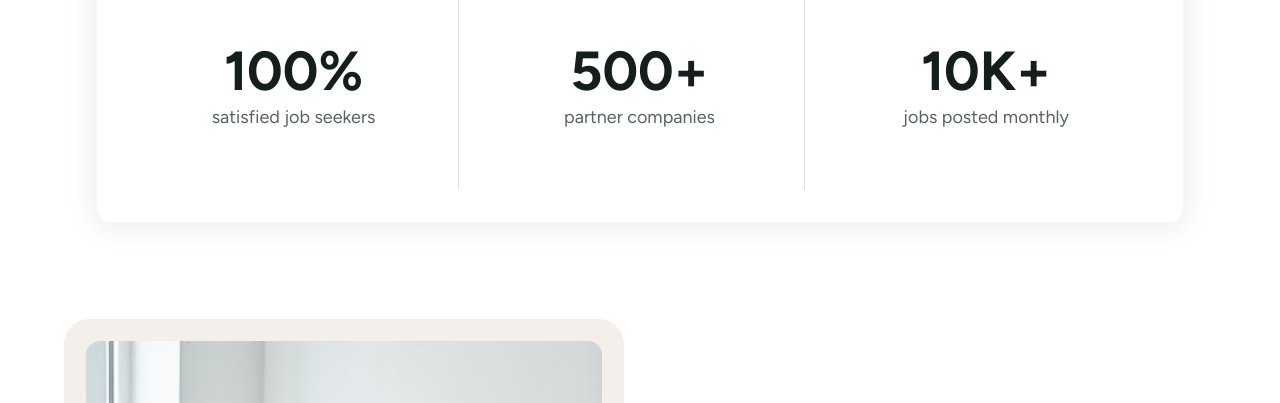
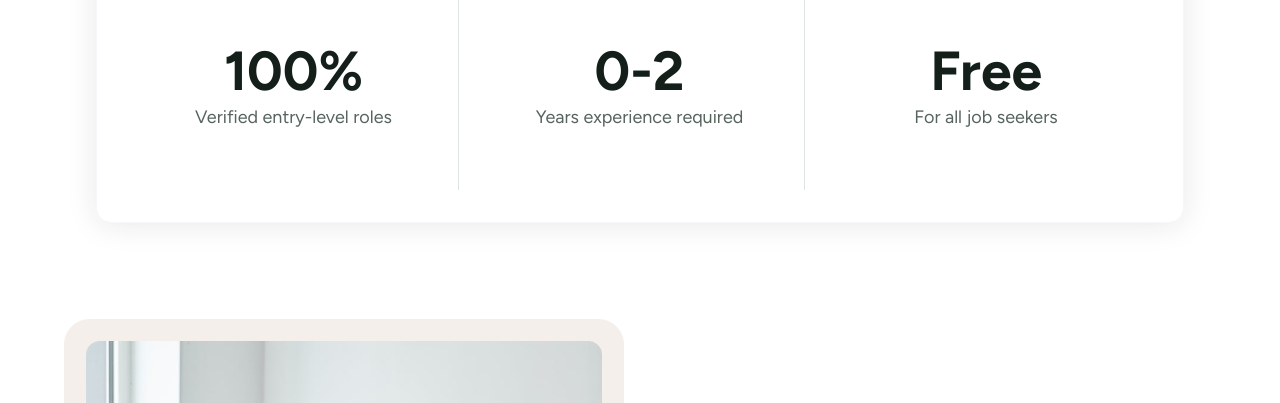
Before and after one commit to zenadell/jobfoundryhub, a Django app: page /about/ in a window 1280 px wide. Shown: the part 824-1227 px from the top of the page. Run offline with Django 5.2, Linux system fonts and the light colour scheme; data comes from the database, SQL or seed files in the repository; some libraries are stand-ins or nearby versions.

Commit message:
Update About page stats to be honest and realistic for AdSense

```diff
--- a/templates/pages/about.html
+++ b/templates/pages/about.html
@@ -50,7 +50,7 @@
                                     <div class="heading-2">
                                         100%
                                     </div>
-                                    <p>satisfied job seekers</p>
+                                    <p>Verified entry-level roles</p>
                                 </div>
                             </div>
                         </div>
@@ -58,18 +58,18 @@
                             <div class="padding-vertical padding-large">
                                 <div class="display-vertical-center text-align-center">
                                     <div class="heading-2">
-                                        500+
+                                        0-2
                                     </div>
-                                    <p>partner companies</p>
+                                    <p>Years experience required</p>
                                 </div>
                             </div>
                         </div>
                         <div class="padding-vertical padding-large">
                             <div class="display-vertical-center text-align-center">
                                 <div class="heading-2">
-                                    10K+
+                                    Free
                                 </div>
-                                <p>jobs posted monthly</p>
+                                <p>For all job seekers</p>
                             </div>
                         </div>
                     </div>
```
